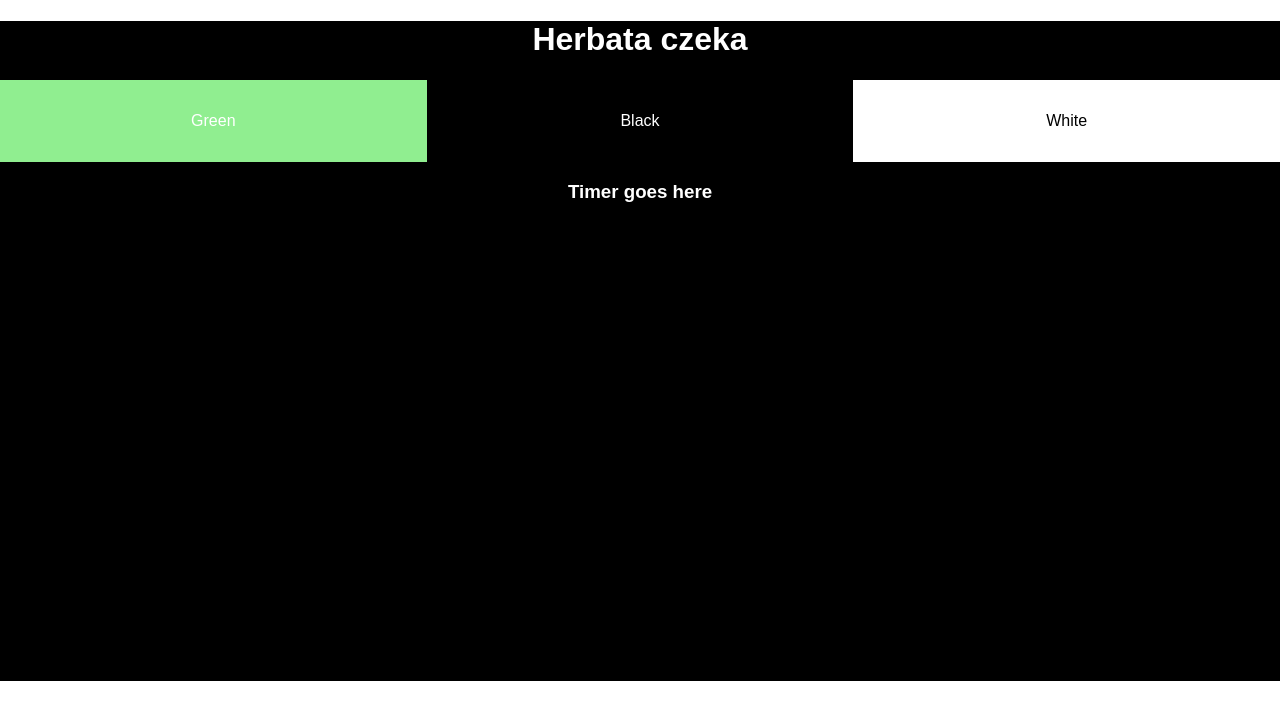
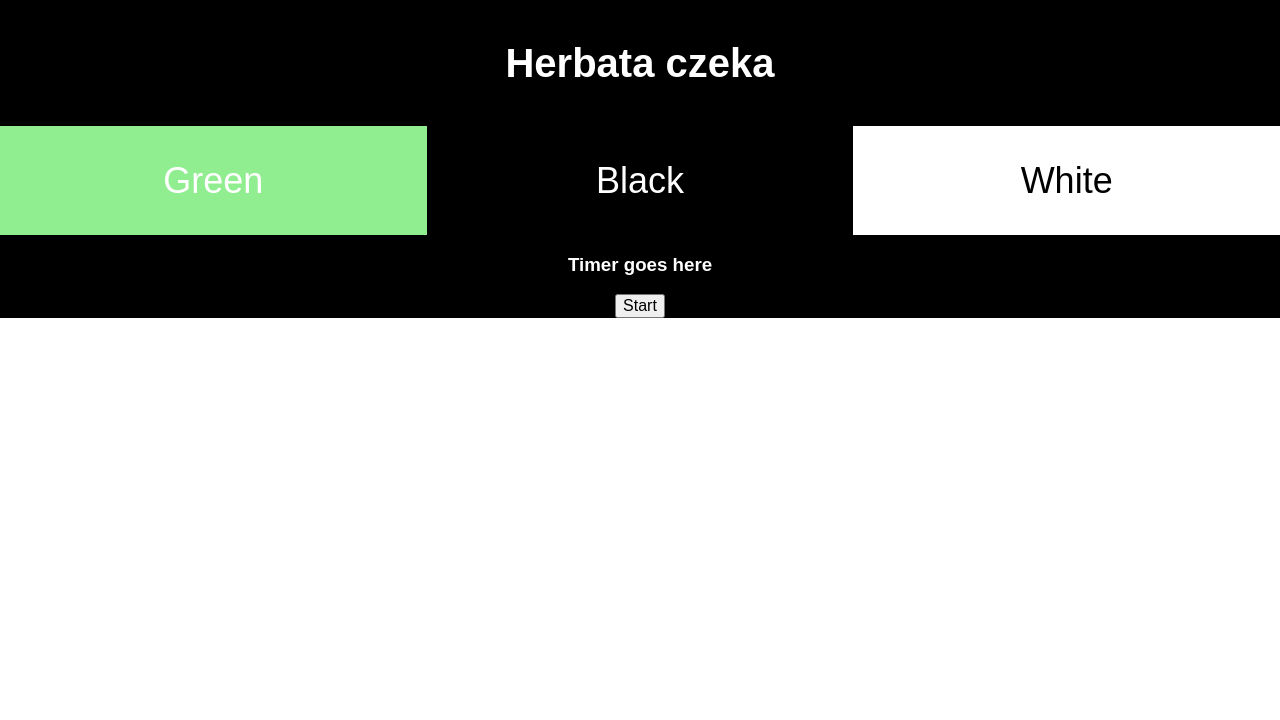
Before and after one commit to mprostakk/tea-timer, a React (Create React App) app: page / in a window 1280 px wide. Shown: the top 720 px of the page. Built offline with nearby package versions, Linux system fonts and the light colour scheme.

Commit message:
minor changes

```diff
--- a/src/components/Card.js
+++ b/src/components/Card.js
@@ -3,7 +3,7 @@ import './Card.css';
 
 const Card = ({clickfunc, name}) => {
   return (
-    <div onClick={clickfunc} className= "dtc tc pv4 bg-black-05" id={name} value={name} >
+    <div onClick={clickfunc} className= "dtc tc pv4 bg-black-05 f2 lh-title" id={name} value={name} >
       {name}
     </div>
   )
--- /dev/null
+++ b/src/components/Start.js
@@ -0,0 +1,9 @@
+import React from 'react';
+
+const Start = () => {
+  return (
+    <button>Start</button>
+  )
+}
+
+export default Start;
--- a/src/components/Timer.css
+++ b/src/components/Timer.css
@@ -1,3 +1,3 @@
 h3 {
-  height: 500px;
+
 }
--- a/src/components/Timer.js
+++ b/src/components/Timer.js
@@ -1,8 +1,24 @@
-import React from 'react';
+import React , {Component} from 'react';
+import Start from './Start'
 import './Timer.css';
 
-const Timer = () => {
-  return <h3>Timer goes here</h3>
+class Timer extends Component {
+  constructor(props) {
+    super(props);
+
+    this.state = {
+
+    }
+  }
+
+  render () {
+    return (
+      <div>
+        <h3>Timer goes here</h3>
+        <Start />
+      </div>
+    )
+  }
 }
 
 export default Timer;
--- a/src/containers/App.css
+++ b/src/containers/App.css
@@ -2,15 +2,10 @@
   text-align: center;
 }
 
-.App-header {
-  background-color: #222;
-  height: 150px;
-  padding: 20px;
-  color: white;
-}
-
 .App-title {
-  font-size: 1.5em;
+  margin: 0;
+  padding: 40px 0px;
+  font-size: 2.5em;
 }
 
 .App-intro {
--- a/src/containers/App.js
+++ b/src/containers/App.js
@@ -24,7 +24,7 @@ class App extends Component {
   render() {
     return (
       <div className="App" id={this.state.selected}>
-        <h1>Herbata czeka</h1>
+        <h1 className="App-title" >Herbata czeka</h1>
         <CheckTea selected = {this.state.selected} clickfunc = {this.handleClick}/>
         <Timer />
       </div>
```
